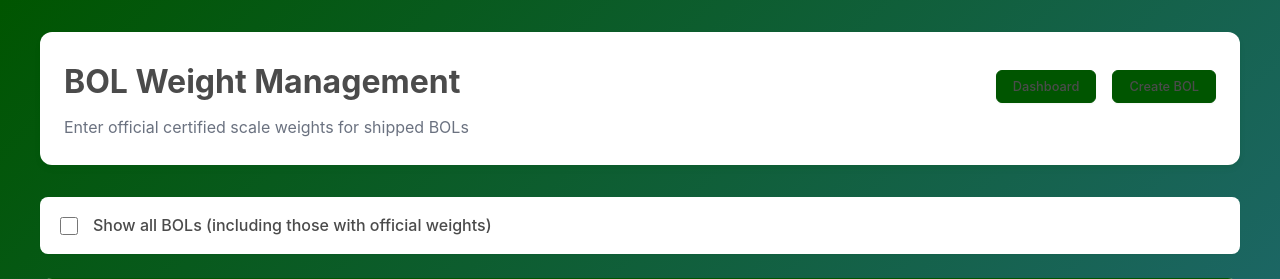
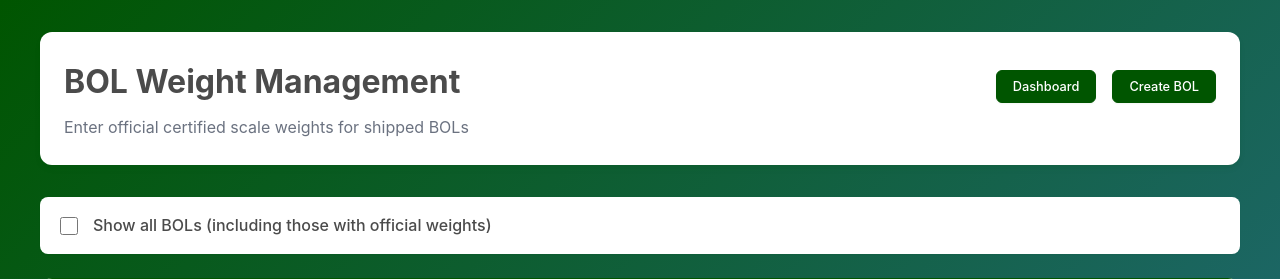
Before and after one commit to CBRT513/django-primetrade, a Django app: page /bol-weights.html in a window 1280 px wide. Shown: the top 279 px of the page. Run offline with Django 4.2, Linux system fonts and the light colour scheme; a user stored in the database is signed in; data comes from the database, SQL or seed files in the repository; data that the repository does not hold is empty.

Commit message:
Change navigation button text to white for visibility
- Set button text color to white for contrast on green background
- Buttons now clearly visible and readable

🤖 Generated with [Claude Code](https://claude.com/claude-code)

Co-Authored-By: Claude <noreply@anthropic.com>

```diff
--- a/templates/bol-weights.html
+++ b/templates/bol-weights.html
@@ -21,7 +21,7 @@
       gap: 1rem;
     }
     .nav-links a {
-      color: var(--text-primary) !important;
+      color: white !important;
       background: var(--primary) !important;
       border: 1px solid var(--primary) !important;
       padding: 0.5rem 1rem;
```
